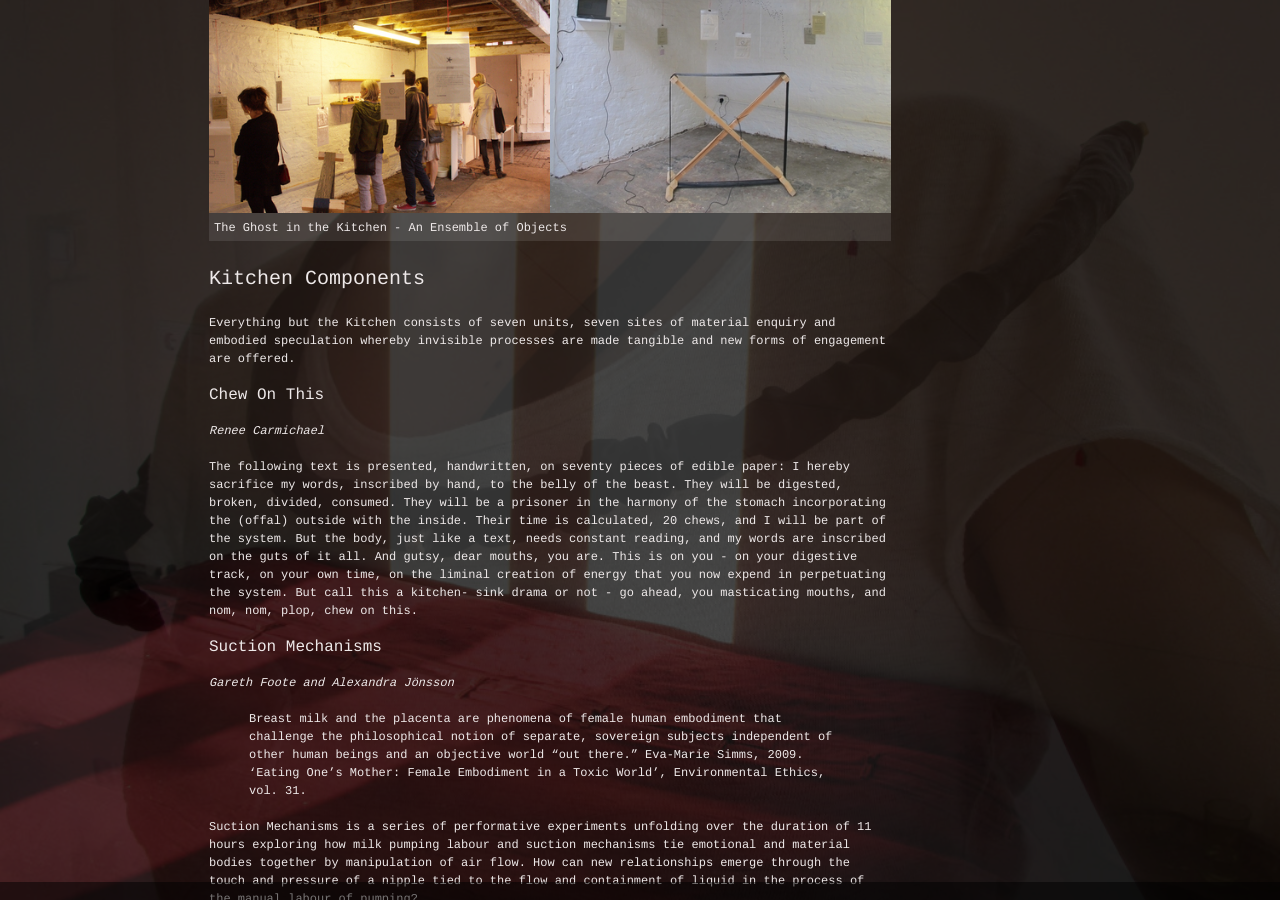
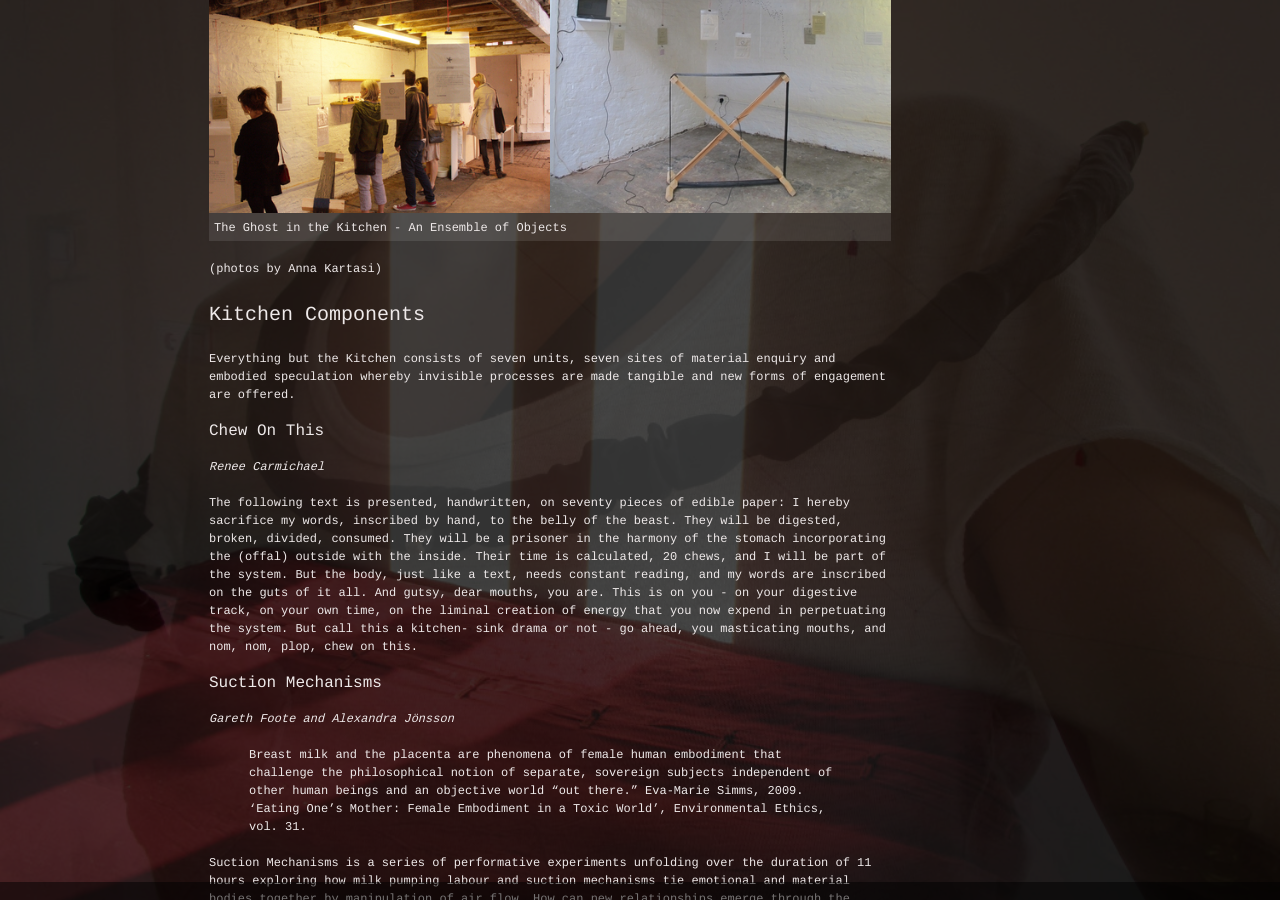
Before and after one commit to opensystemsassociation/opensystemsassociation.github.com, a Jekyll site: the page built from _posts/current-projects/2013-06-30-everything-but-the-kitchen.md, in a window 1280 px wide and 900 px high, scrolled down 2388 px. Built offline with Jekyll 4.4.1, drawn with Linux system fonts in a browser that asks for light colours; nearby versions of some CDN libraries.

Commit message:
Adding photo credit for Anna K

```diff
--- a/_posts/current-projects/2013-06-30-everything-but-the-kitchen.md
+++ b/_posts/current-projects/2013-06-30-everything-but-the-kitchen.md
@@ -17,7 +17,6 @@ but we can make it something different. Could we carry with it the wetness, warm
 
 Here it becomes possible to explore unseen energies, unrecognised practices and unpaid forms of physical, emotional and material labour which fall outside normative notions of time. As a site of technical, physical and cultural experimentation, experiences of time and labour in relation to each investigation are charted together with visitors and practitioners. This serves as a map of the knowledge created and uncovered during many hours of embodied speculation, as
 members of OSA prod and poke at the powers underlying post-digital drudgery, sociable seasons and cruel technologies.
-
 
 <div class="gallery">
     <div class="gallery__item">
@@ -56,6 +55,8 @@ members of OSA prod and poke at the powers underlying post-digital drudgery, soc
         <p>The Ghost in the Kitchen - An Ensemble of Objects</p>
     </div>
 </div>
+
+(photos by Anna Kartasi)
 
 Kitchen Components
 ------------------
```
